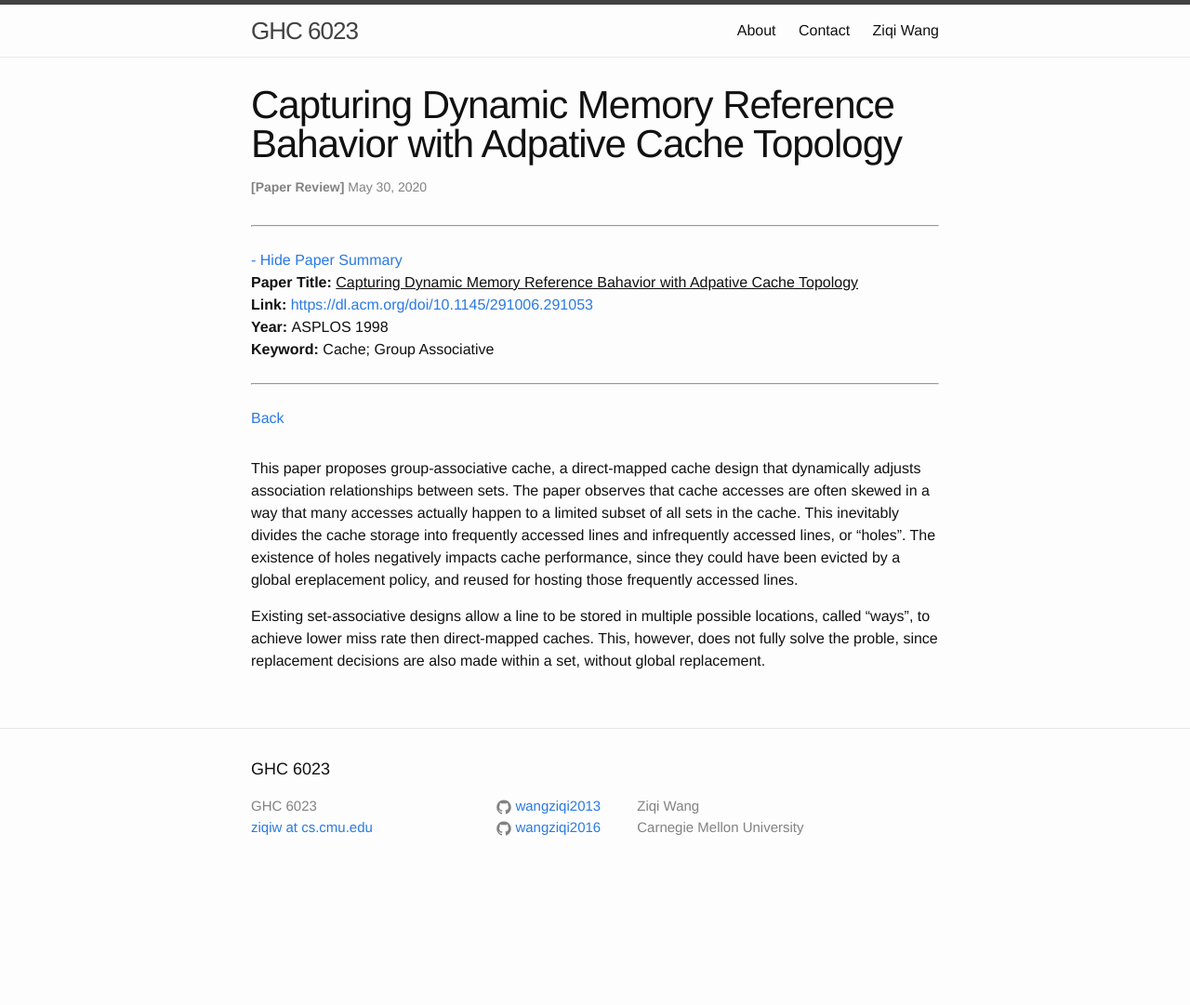
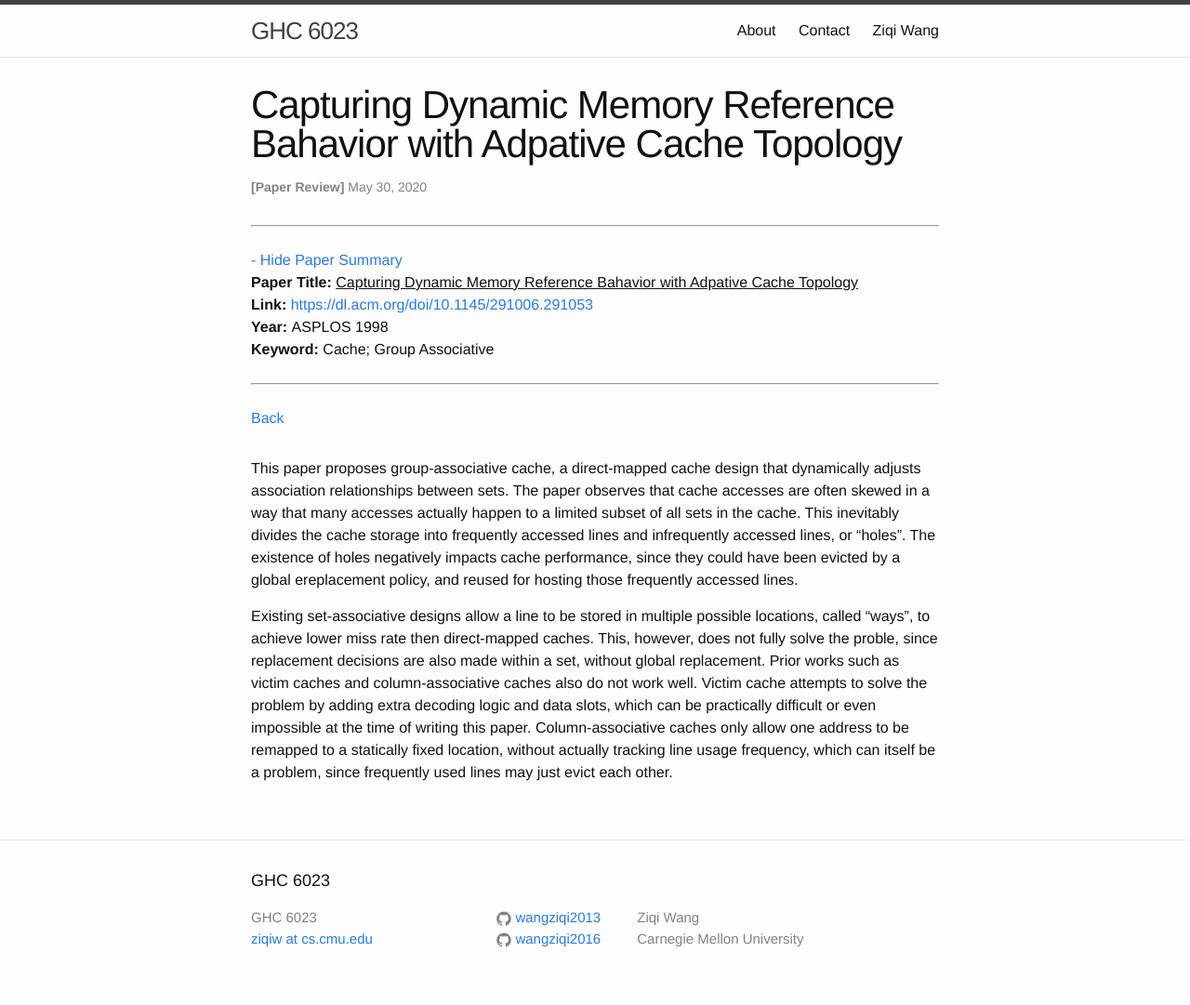
Before and after one commit to wangziqi2013/wangziqi2013.github.io, a Jekyll site: the page built from _posts/2020-05-30-group-associative-cache.markdown, in a window 1280 px wide. Shown: the whole page at 93% size. Built offline with Jekyll 4.4.1, drawn with Linux system fonts in a browser that asks for light colours; before the commit the page ends 961 px from its top, so only the background shows below that.

Commit message:
Adding column associative

```diff
--- a/_posts/2020-05-30-group-associative-cache.markdown
+++ b/_posts/2020-05-30-group-associative-cache.markdown
@@ -21,4 +21,8 @@ have been evicted by a global ereplacement policy, and reused for hosting those
 
 Existing set-associative designs allow a line to be stored in multiple possible locations, called "ways", to achieve lower
 miss rate then direct-mapped caches. This, however, does not fully solve the proble, since replacement decisions are also
-made within a set, without global replacement.
+made within a set, without global replacement. Prior works such as victim caches and column-associative caches also do
+not work well. Victim cache attempts to solve the problem by adding extra decoding logic and data slots, which can be
+practically difficult or even impossible at the time of writing this paper. Column-associative caches only allow one
+address to be remapped to a statically fixed location, without actually tracking line usage frequency, which can itself
+be a problem, since frequently used lines may just evict each other.
```
